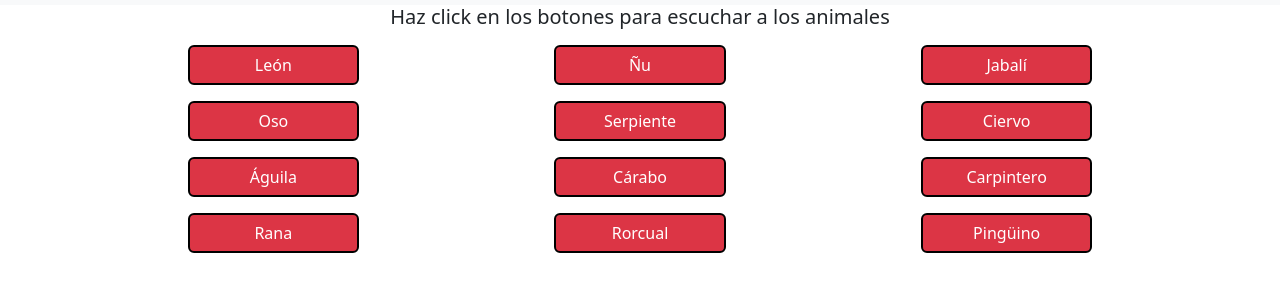
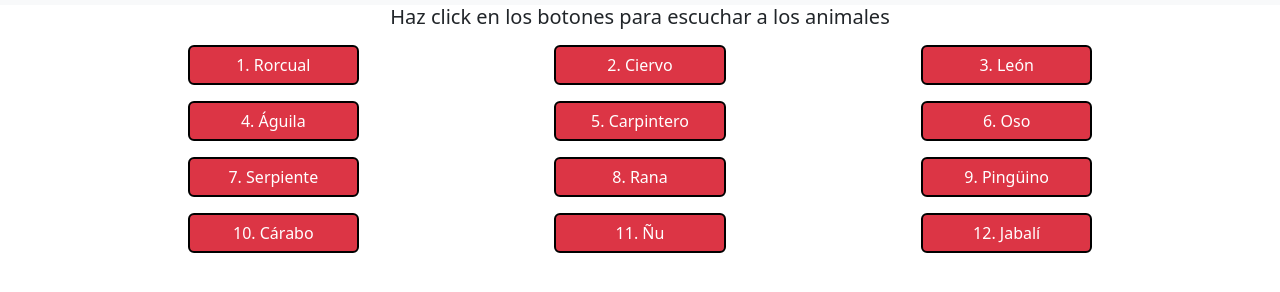
Before and after one commit to turismoyebenes/Sonidos, a plain HTML site: page index.html in a window 1280 px wide. Shown: the part 74-366 px from the top of the page. Drawn offline with nearby package versions, Linux system fonts and the light colour scheme.

Commit message:
Add files via upload

```diff
--- a/index.html
+++ b/index.html
@@ -35,46 +35,56 @@
     <main></main>
     <footer>
         <div class="container align-items-center">
-          <h5 class=" text-center mb-3">  Haz click en los botones para escuchar a los animales</h5>
+            <h5 class=" text-center mb-3"> Haz click en los botones para escuchar a los animales</h5>
             <div class="row m-2 justify-content-between align-items-center text-center">
-
                 <div class="col-4 mb-3">
-                    <button type="button" class="btn  btn-danger border-2 border-black  w-50" onclick="playSound('Leon')"> León </button>
+                    <button type="button" class="btn btn-danger border-2 border-black w-50"
+                        onclick="playSound('Ballena')">1. Rorcual</button>
                 </div>
                 <div class="col-4 mb-3">
-                    <button type="button" class="btn  btn-danger border-2 border-black  w-50" onclick="playSound('Nu')"> Ñu </button>
+                    <button type="button" class="btn btn-danger border-2 border-black w-50"
+                        onclick="playSound('Ciervo')">2. Ciervo</button>
                 </div>
                 <div class="col-4 mb-3">
-                    <button type="button" class="btn  btn-danger border-2 border-black  w-50" onclick="playSound('Jabali')"> Jabalí</button>
+                    <button type="button" class="btn btn-danger border-2 border-black w-50"
+                        onclick="playSound('Leon')">3. León</button>
                 </div>
                 <div class="col-4 mb-3">
-                    <button type="button" class="btn  btn-danger border-2 border-black  w-50" onclick="playSound('Oso')"> Oso </button>
+                    <button type="button" class="btn btn-danger border-2 border-black w-50"
+                        onclick="playSound('Aguila')">4. Águila</button>
                 </div>
                 <div class="col-4 mb-3">
-                    <button type="button" class="btn  btn-danger border-2 border-black  w-50" onclick="playSound('Serpiente')"> Serpiente </button>
+                    <button type="button" class="btn btn-danger border-2 border-black w-50"
+                        onclick="playSound('Carpintero')">5. Carpintero</button>
                 </div>
                 <div class="col-4 mb-3">
-                    <button type="button" class="btn  btn-danger border-2 border-black  w-50" onclick="playSound('Ciervo')"> Ciervo </button>
+                    <button type="button" class="btn btn-danger border-2 border-black w-50"
+                        onclick="playSound('Oso')">6. Oso</button>
                 </div>
                 <div class="col-4 mb-3">
-                    <button type="button" class="btn  btn-danger border-2 border-black  w-50" onclick="playSound('Aguila')"> Águila </button>
+                    <button type="button" class="btn btn-danger border-2 border-black w-50"
+                        onclick="playSound('Serpiente')">7. Serpiente</button>
                 </div>
                 <div class="col-4 mb-3">
-                    <button type="button" class="btn  btn-danger border-2 border-black  w-50" onclick="playSound('Carabo')"> Cárabo </button>
+                    <button type="button" class="btn btn-danger border-2 border-black w-50"
+                        onclick="playSound('Rana')">8. Rana</button>
                 </div>
                 <div class="col-4 mb-3">
-                    <button type="button" class="btn  btn-danger border-2 border-black  w-50" onclick="playSound('Carpintero')">Carpintero </button>
+                    <button type="button" class="btn btn-danger border-2 border-black w-50"
+                        onclick="playSound('Pinguino')">9. Pingüino</button>
                 </div>
                 <div class="col-4 mb-3">
-                    <button type="button" class="btn  btn-danger border-2 border-black  w-50" onclick="playSound('Rana')">Rana </button>
+                    <button type="button" class="btn btn-danger border-2 border-black w-50"
+                        onclick="playSound('Carabo')">10. Cárabo</button>
                 </div>
                 <div class="col-4 mb-3">
-                    <button type="button" class="btn  btn-danger border-2 border-black  w-50" onclick="playSound('Ballena')">Rorcual</button>
+                    <button type="button" class="btn btn-danger border-2 border-black w-50"
+                        onclick="playSound('Nu')">11. Ñu</button>
                 </div>
                 <div class="col-4 mb-3">
-                    <button type="button" class="btn  btn-danger border-2 border-black  w-50" onclick="playSound('Pinguino')">Pingüino </button>
+                    <button type="button" class="btn btn-danger border-2 border-black w-50"
+                        onclick="playSound('Jabali')">12. Jabalí</button>
                 </div>
-
             </div>
 
         </div>
```
Lines whose indentation alone changed are shown as unchanged.
